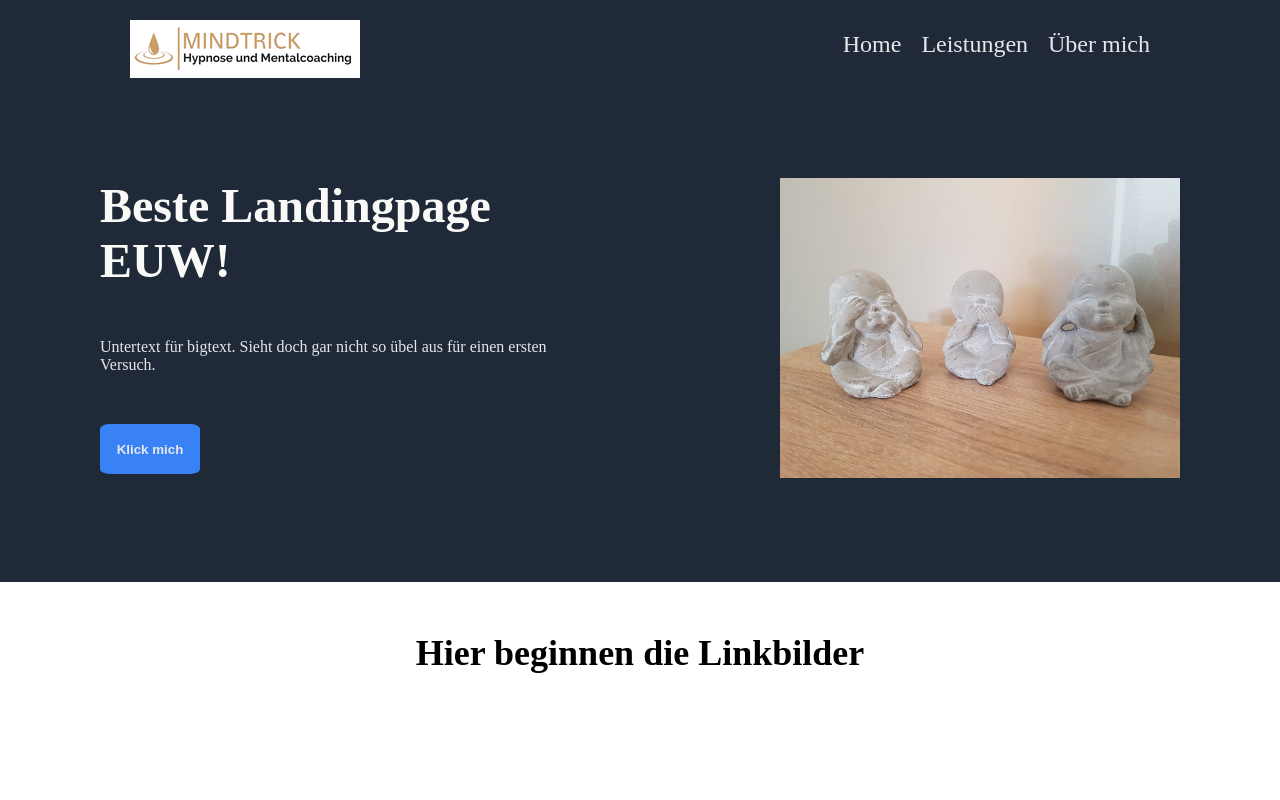
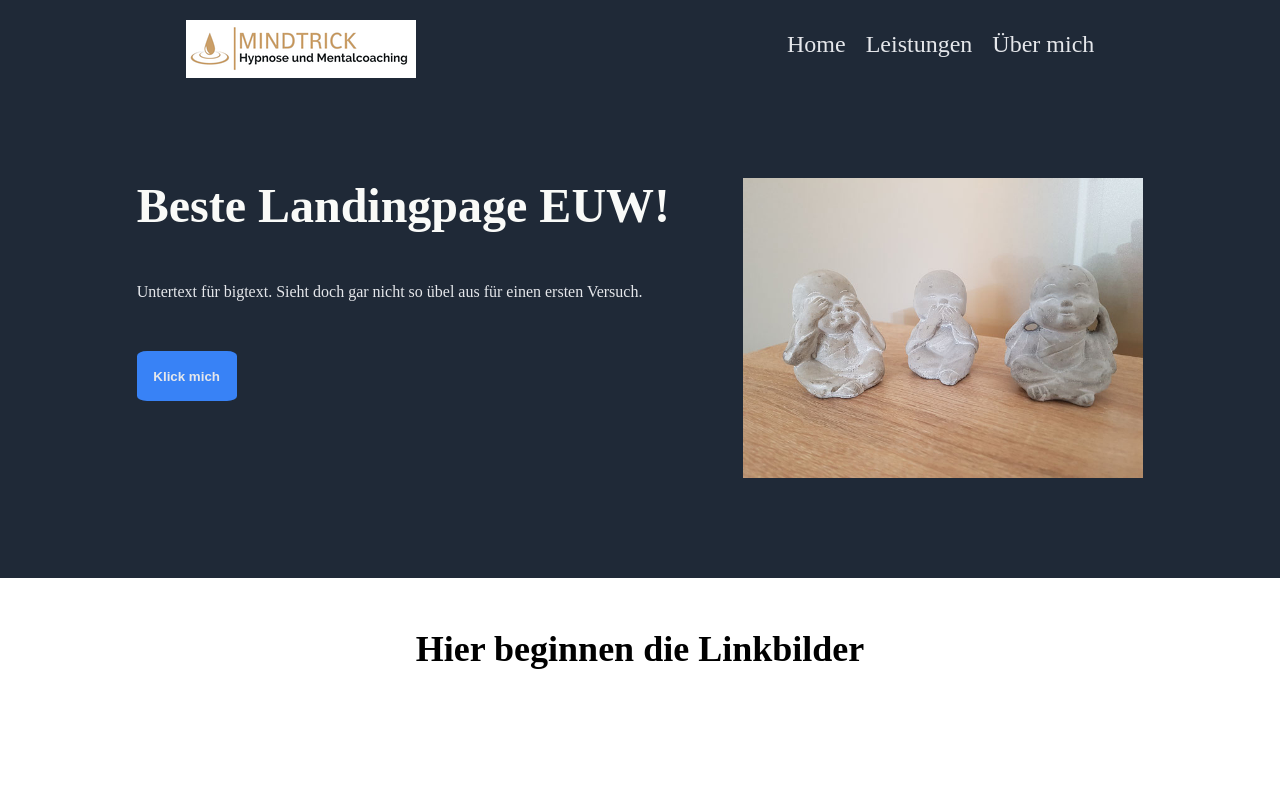
Before and after one commit to IgelCode/landing-page, a plain HTML site: page index.html in a window 1280 px wide. Shown: the top 800 px of the page. Drawn offline with Linux system fonts and the light colour scheme.

Commit message:
space around

```diff
--- a/style.css
+++ b/style.css
@@ -5,19 +5,19 @@
 }
 header {
     display: flex;
-    justify-content: space-between;
+    justify-content: space-around;
     align-items: center;
     background-color: #1F2937;
     font-size: 24px;
 
         }
     .logo {
-    margin-left: 130px;
+
     margin-top: 20px;
           }
     .links {
     margin-top: 10px;
-    margin-right: 130px;
+
           }
 
 .main {
@@ -38,7 +38,7 @@ ul {
     background-color: #1F2937;
     color: #e5e7eb;
     display: flex;
-    justify-content: center;
+    justify-content: space-around;
     align-items:flex-start;
     flex-direction: row;
     padding: 100px;
@@ -48,9 +48,12 @@ ul {
     .linkeseite {
         display: flex;
         flex-direction: column;
-        margin-right: 20%;
+
         gap: 50px;
             }
+    .rechteseite {
+        display: flex;
+    }
     .banner img {
     width: 400px;
             }
```
